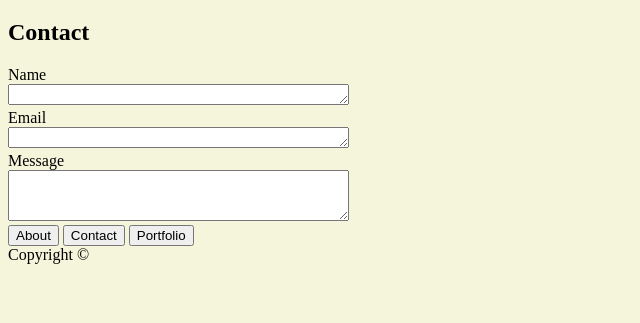
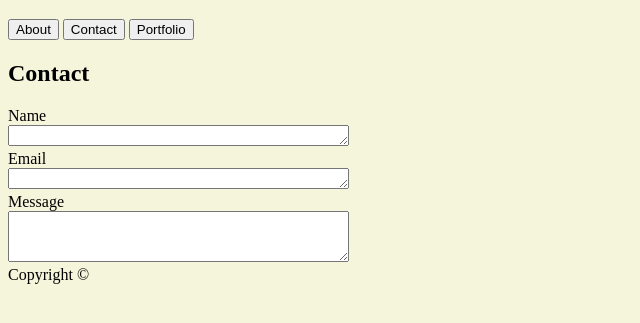
Before and after one commit to emilyporterfieldtaylor/classrepo, a plain HTML site: page contact.html in a window 1280 px wide. Shown: the part 61-384 px from the top of the page, without its empty margins (0-640 px from the left). Drawn offline with Linux system fonts and the light colour scheme.

Commit message:
moved button placement and corrected formatting

```diff
--- a/contact.html
+++ b/contact.html
@@ -1,5 +1,6 @@
 <!DOCTYPE html>
 <html>
+
 <head>
 
     <title>Student Bio</title>
@@ -8,34 +9,9 @@
 
 </head>
 
-
 <body>
 
     <h1>Emily Taylor</h1>
-
-    <h2>Contact</h2>
-
-    <form>
-
-            <section class="name"
-            <label for="name">Name</label>
-            <br>
-            <textarea id="name" name="name" rows="1" cols="40"></textarea>
-            </section>
-
-            <section class="email"
-            <label for="email">Email</label>
-            <br>
-            <textarea id="email" name="email" rows="1" cols="40"></textarea>
-            </section>
-
-            <section class="message"
-            <label for="message">Message</label>
-            <br>
-            <textarea id="message" name="message" rows="3" cols="40"></textarea>
-            </section>
-
-    </form>
 
     <nav>
 
@@ -47,6 +23,30 @@
 
     </nav>
 
+    <h2>Contact</h2>
+
+    <form>
+
+        <section class="name">
+            <label for="name">Name</label>
+            <br>
+            <textarea id="name" name="name" rows="1" cols="40"></textarea>
+        </section>
+
+        <section class="email">
+            <label for="email">Email</label>
+            <br>
+            <textarea id="email" name="email" rows="1" cols="40"></textarea>
+        </section>
+
+        <section class="message">
+            <label for="message">Message</label>
+            <br>
+            <textarea id="message" name="message" rows="3" cols="40"></textarea>
+        </section>
+
+    </form>
+
     <footer>
         Copyright ©
     </footer>
```
